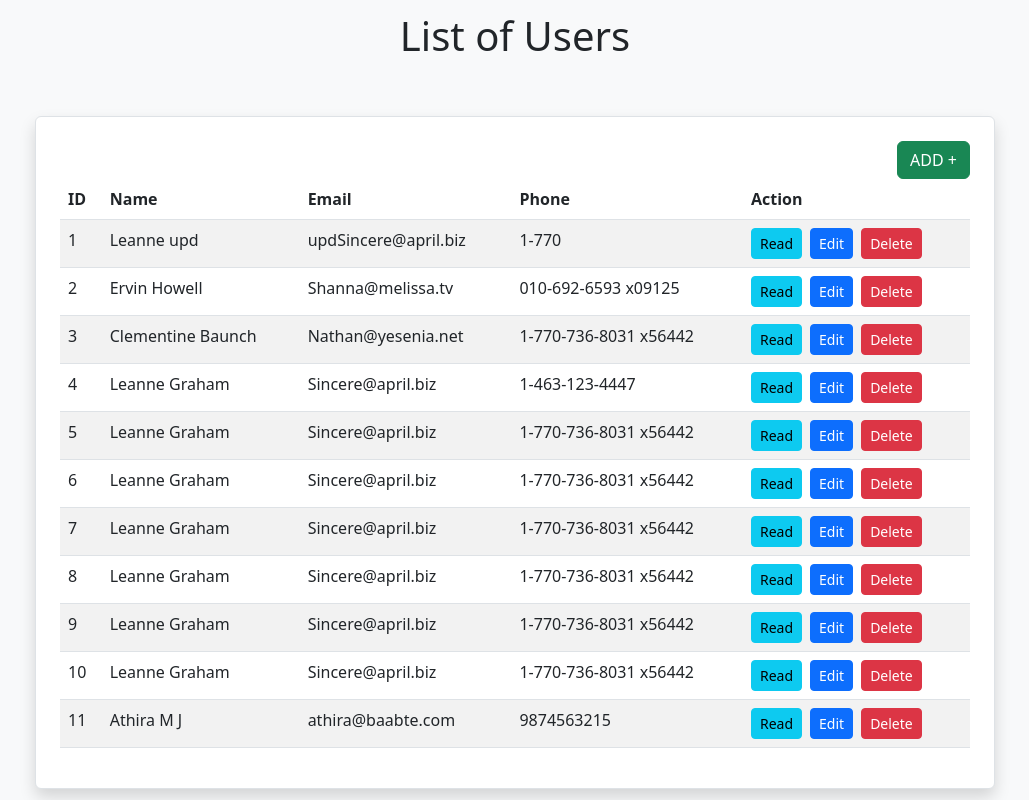
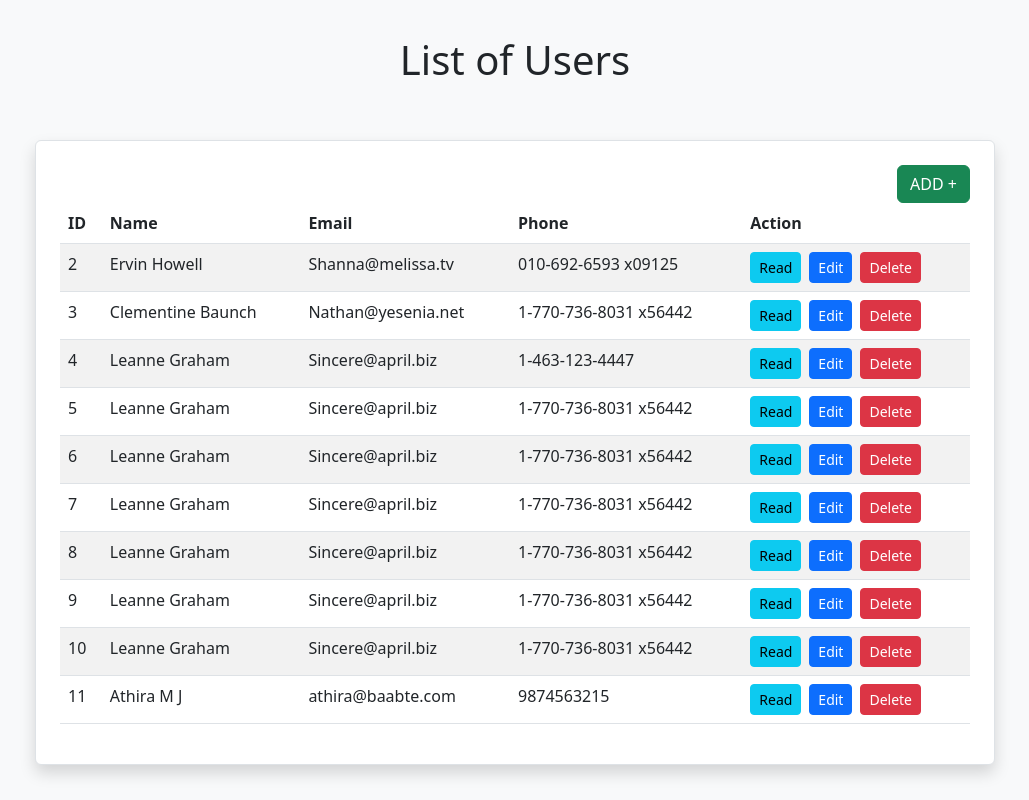
Before and after one commit to amjdp/react-crud-api-json-server, a React (Create React App) app: page / in a window 1280 px wide. Shown: the whole page, without its empty margins (125-1154 px from the left). Built offline with nearby package versions, Linux system fonts and the light colour scheme; data requests are answered from the project's data file; the HTML template or start-up script is replaced by a standard one.

Commit message:
delete functionality added

```diff
--- a/db.json
+++ b/db.json
@@ -1,13 +1,5 @@
 {
   "users": [
-    {
-      "id": 1,
-      "name": "Leanne upd",
-      "username": "Bret",
-      "email": "updSincere@april.biz",
-      "phone": "1-770",
-      "website": "hildegard.org"
-    },
     {
       "id": 2,
       "name": "Ervin Howell",
--- a/src/components/Home.jsx
+++ b/src/components/Home.jsx
@@ -1,6 +1,6 @@
 import React, { useEffect, useState } from 'react';
 import axios from 'axios';
-import { Link } from 'react-router-dom';
+import { Link, useNavigate } from 'react-router-dom';
 
 function Home() {
   const [data, setData] = useState([]);
@@ -10,6 +10,17 @@ function Home() {
     .then(res => setData(res.data))
     .catch(err => console.log(err));
   },[])
+
+  const handleDelete = (id) => {
+    const confirm = window.confirm("Are you sure to Detele it ?");
+    if(confirm){
+      axios.delete("http://localhost:3000/users/" + id)
+      .then(res => {
+        window.location.reload();
+      })
+      .catch(err => console.log(err));
+    }
+  }
 
   return (
     <div className='d-flex flex-column justify-content-center align-items-center bg-light vh-100'>
@@ -39,7 +50,7 @@ function Home() {
                   <td>
                     <Link to={`/read/${d.id}`} className='btn btn-sm btn-info me-2'>Read</Link>
                     <Link to={`/update/${d.id}`} className='btn btn-sm btn-primary me-2'>Edit</Link>
-                    <button className='btn btn-sm btn-danger'>Delete</button>
+                    <button onClick={ e => handleDelete(d.id)} className='btn btn-sm btn-danger'>Delete</button>
                   </td>
                 </tr>
                 ))
@@ -49,6 +60,7 @@ function Home() {
         </div>
     </div>
   )
+
 }
 
 export default Home
```
Also changed, not shown: steps.txt.
